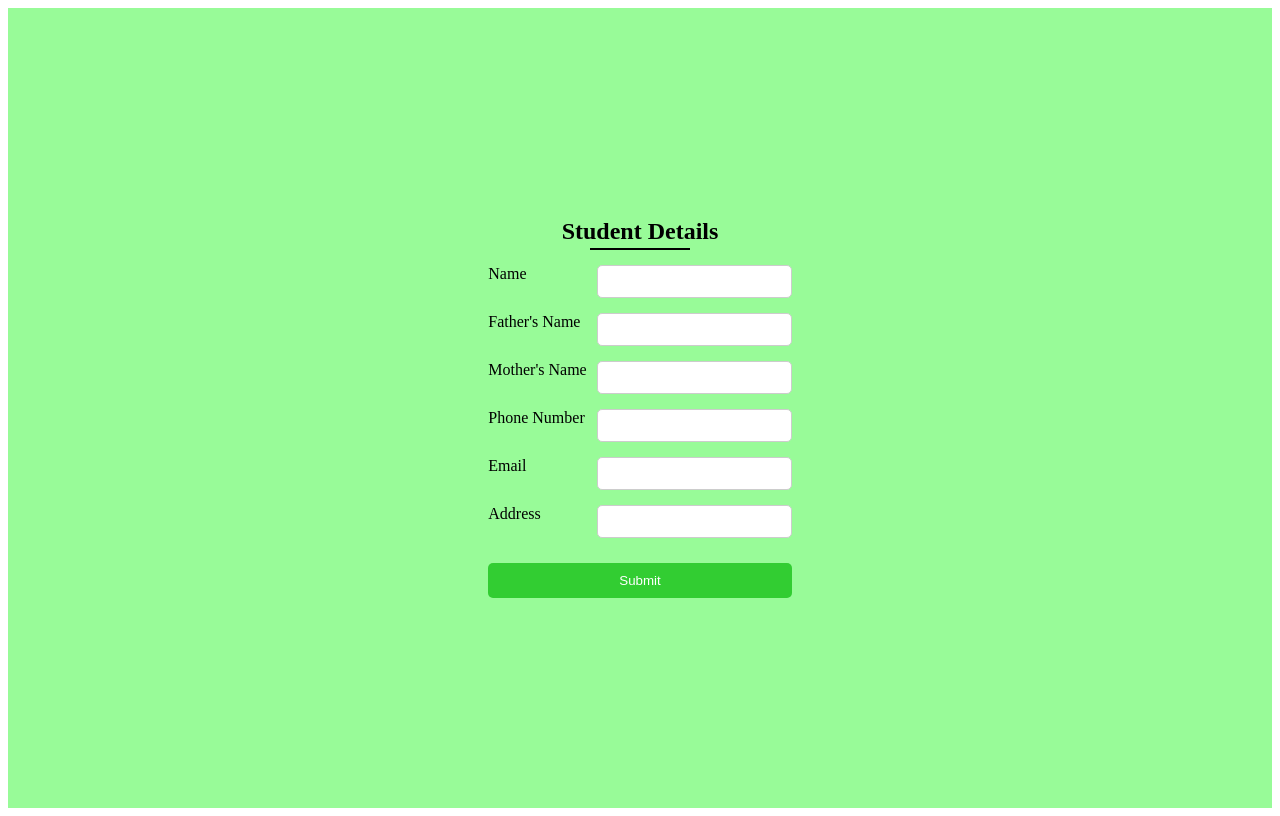
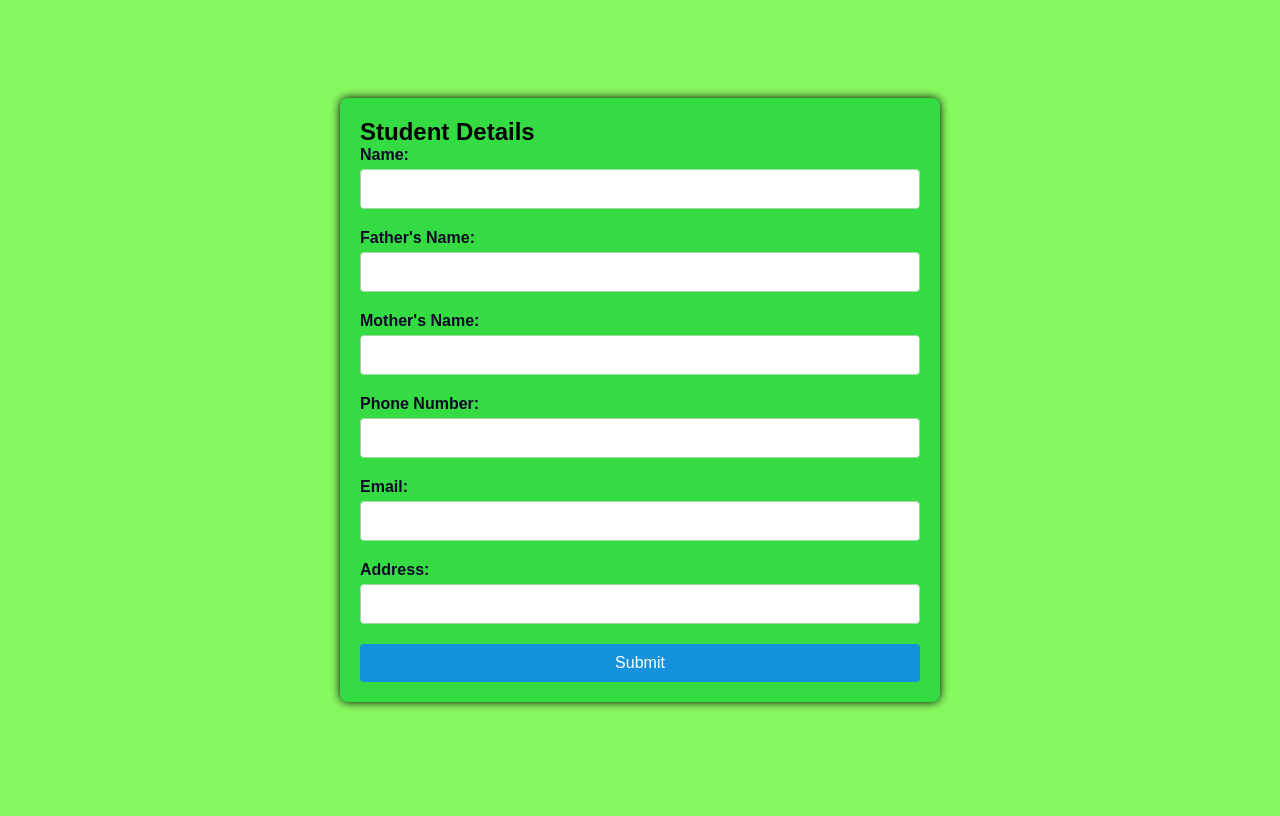
Before and after one commit to DebeshMondal/HOSTEL-MANAGMENT, a plain HTML site: page pages/students/student.html in a window 1280 px wide. Drawn offline with Linux system fonts and the light colour scheme.

Commit message:
chore: Update file paths for CSS and JS files in HTML files

```diff
--- a/pages/students/student.css
+++ b/pages/students/student.css
@@ -1,70 +1,68 @@
-.container {
+/* Global reset */
+* {
+  margin: 0;
+  padding: 0;
+  box-sizing: border-box;
+}
+
+/* Body styling */
+body {
+  font-family: Arial, sans-serif;
+  background-color: #41f4009f; /* Light gray background */
   display: flex;
-  flex-direction: column;
   justify-content: center;
   align-items: center;
   height: 100vh;
-  background-color: #98FB98; /* Light green background */
 }
 
-h2 {
-  margin-top: 0;
-  text-align: center; /* Center-align the text */
-  position: relative; /* Position relative for pseudo-element */
+/* Container styling */
+.container {
+  width: 100%;
+  max-width: 600px;
+  padding: 20px;
+  background-color: #34db42; /* Light green background */
+  border-radius: 8px;
+  box-shadow: 0 0 10px rgb(0, 0, 0);
 }
 
-h2::after {
-  content: ''; /* Required for pseudo-elements */
-  position: absolute;
-  bottom: -5px; /* Adjust the distance of the underline from the text */
-  left: 50%; /* Center the underline */
-  width: 100px; /* Adjust the width of the underline */
-  height: 2px; /* Adjust the thickness of the underline */
-  background-color: #000; /* Color of the underline */
-  transform: translateX(-50%); /* Center the underline horizontally */
+/* Form styling */
+form {
+  display: flex;
+  flex-direction: column;
 }
 
-.student-form {
-  max-width: 300px;
-  padding: 20px;
-  border-radius: 10px;
-  background-color: #F0FFF0; /* Light green box background */
-  box-shadow: 0 0 10px rgba(0, 0, 0, 0.1);
-  display: flex;
-  flex-direction: column; /* Align items horizontally */
+/* Label styling */
+label {
+  margin-bottom: 5px;
+  font-weight: bold;
+  color: #0e0828; /* Dark green text */
 }
 
-.form-group {
-  display: flex;
-  flex-direction: row; /* Align label and input horizontally */
-  justify-content: space-between; /* Add space between label and input */
-  margin-bottom: 15px;
+/* Input styling */
+input[type="text"],
+input[type="email"],
+input[type="hidden"] {
+  margin-bottom: 20px;
+  padding: 10px;
+  border: 1px solid #a5d6a7; /* Light green border */
+  border-radius: 4px;
+  font-size: 16px;
+  color: #7d7c2e; /* Dark green text */
+  background-color: #ffffff; /* White background */
 }
 
-label {
-  margin-bottom: 5px;
+/* Submit button styling */
+button[type="submit"] {
+  padding: 10px 20px;
+  background-color: #1493dc; /* Medium green background */
+  color: white;
+  border: none;
+  border-radius: 4px;
+  font-size: 16px;
+  cursor: pointer;
+  box-shadow: #000000;
 }
 
-input[type="text"],
-input[type="tel"],
-input[type="email"] {
-  padding: 8px;
-  border: 1px solid #ccc;
-  border-radius: 5px;
-  margin-left: 10px; /* Add some spacing between label and input */
+button[type="submit"]:hover {
+  background-color: #ff7300da; /* Dark green background on hover */
 }
-
-button {
-  width: 100%;
-  padding: 10px;
-  background-color: #32CD32; /* Green button background */
-  color: #fff;
-  border: none;
-  border-radius: 5px;
-  cursor: pointer;
-  margin-top: 10px; /* Add some spacing between input fields and button */
-}
-
-button:hover {
-  background-color: #228B22; /* Darker green on hover */
-}
--- a/pages/students/student.html
+++ b/pages/students/student.html
@@ -4,40 +4,36 @@
   <meta charset="UTF-8">
   <meta name="viewport" content="width=device-width, initial-scale=1.0">
   <title>Student Details</title>
-  <link rel="stylesheet" href="student.css">
+  <link rel="stylesheet" href="../../pages/students/student.css">
 </head>
 <body>
   <div class="container">
     <h2>Student Details</h2>
-    <form id="studentDetails">
-      <div class="form-group">
-        <label for="name">Name</label>
-        <input type="text" id="name" name="name" required>
-      </div>
-      <div class="form-group">
-        <label for="fatherName">Father's Name</label>
-        <input type="text" id="fatherName" name="fatherName" required>
-      </div>
-      <div class="form-group">
-        <label for="motherName">Mother's Name</label>
-        <input type="text" id="motherName" name="motherName" required>
-      </div>
-      <div class="form-group">
-        <label for="phoneNumber">Phone Number</label>
-        <input type="tel" id="phoneNumber" name="phoneNumber" required>
-      </div>
-      <div class="form-group">
-        <label for="email">Email</label>
-        <input type="email" id="email" name="email" required>
-      </div>
-      <div class="form-group">
-        <label for="address">Address</label>
-        <input type="text" id="address" name="address" required>
-      </div>
+    <form id="studentForm">
+      <label for="name">Name:</label>
+      <input type="text" id="name" name="name" required>
+
+      <label for="fatherName">Father's Name:</label>
+      <input type="text" id="fatherName" name="fatherName" required>
+
+      <label for="motherName">Mother's Name:</label>
+      <input type="text" id="motherName" name="motherName" required>
+
+      <label for="phoneNumber">Phone Number:</label>
+      <input type="text" id="phoneNumber" name="phoneNumber" required>
+
+      <label for="email">Email:</label>
+      <input type="email" id="email" name="email" required>
+
+      <label for="address">Address:</label>
+      <input type="text" id="address" name="address" required>
+
+      <input type="hidden" id="roomType" name="roomType">
+
       <button type="submit">Submit</button>
     </form>
   </div>
 
-  <script src="student.js"></script>
+  <script src="../../scripts/student.js"></script>
 </body>
 </html>
--- a/scripts/rooms.js
+++ b/scripts/rooms.js
@@ -24,5 +24,5 @@ window.addEventListener("load", function() {
 // Function to handle room booking
 function bookRoom(roomType) {
   // Redirect to student details page with room type in URL query parameter
-  window.location.href = `../pages/students/student.html?room=${roomType}`;
+  window.location.href = `../../pages/students/student.html?room=${roomType}`;
 }
--- a/scripts/student.js
+++ b/scripts/student.js
@@ -5,24 +5,10 @@ function getQueryParameter(parameterName) {
   return urlParams.get(parameterName);
 }
 
-// Function to display room type in the form
-function displayRoomType() {
-  const roomType = getQueryParameter("room");
-  if (roomType) {
-      document.getElementById("roomType").textContent = roomType;
-  }
-}
+// Function to handle form submission
+document.getElementById("studentForm").addEventListener("submit", function(event) {
+  event.preventDefault();
 
-// Event listener to display room type when the page loads
-window.addEventListener("load", function() {
-  displayRoomType();
-});
-
-// Event listener for student details form submission
-document.getElementById("studentDetails").addEventListener("submit", function(event){
-  event.preventDefault(); // Prevent form submission
-
-  // Retrieve student details
   const name = document.getElementById("name").value;
   const fatherName = document.getElementById("fatherName").value;
   const motherName = document.getElementById("motherName").value;
@@ -31,6 +17,12 @@ document.getElementById("studentDetails").addEventListener("submit", function(ev
   const address = document.getElementById("address").value;
   const roomType = getQueryParameter("room");
 
-  // Redirect to confirmation page with student details and room type in URL query parameter
-  window.location.href = `confirmation.html?name=${name}&fatherName=${fatherName}&motherName=${motherName}&phoneNumber=${phoneNumber}&email=${email}&address=${address}&room=${roomType}`;
+  // Redirect to confirmation page with form data as query parameters
+  window.location.href = `../../pages/conformation/confirmation.html?name=${name}&fatherName=${fatherName}&motherName=${motherName}&phoneNumber=${phoneNumber}&email=${email}&address=${address}&room=${roomType}`;
 });
+
+// Set the room type in the form when the page loads
+window.addEventListener("load", function() {
+  const roomType = getQueryParameter("room");
+  document.getElementById("roomType").value = roomType;
+});
```
Also changed, not shown: pages/conformation/confirmation.html (+1 -1 lines), pages/rooms/rooms.html (+1 -1 lines).
